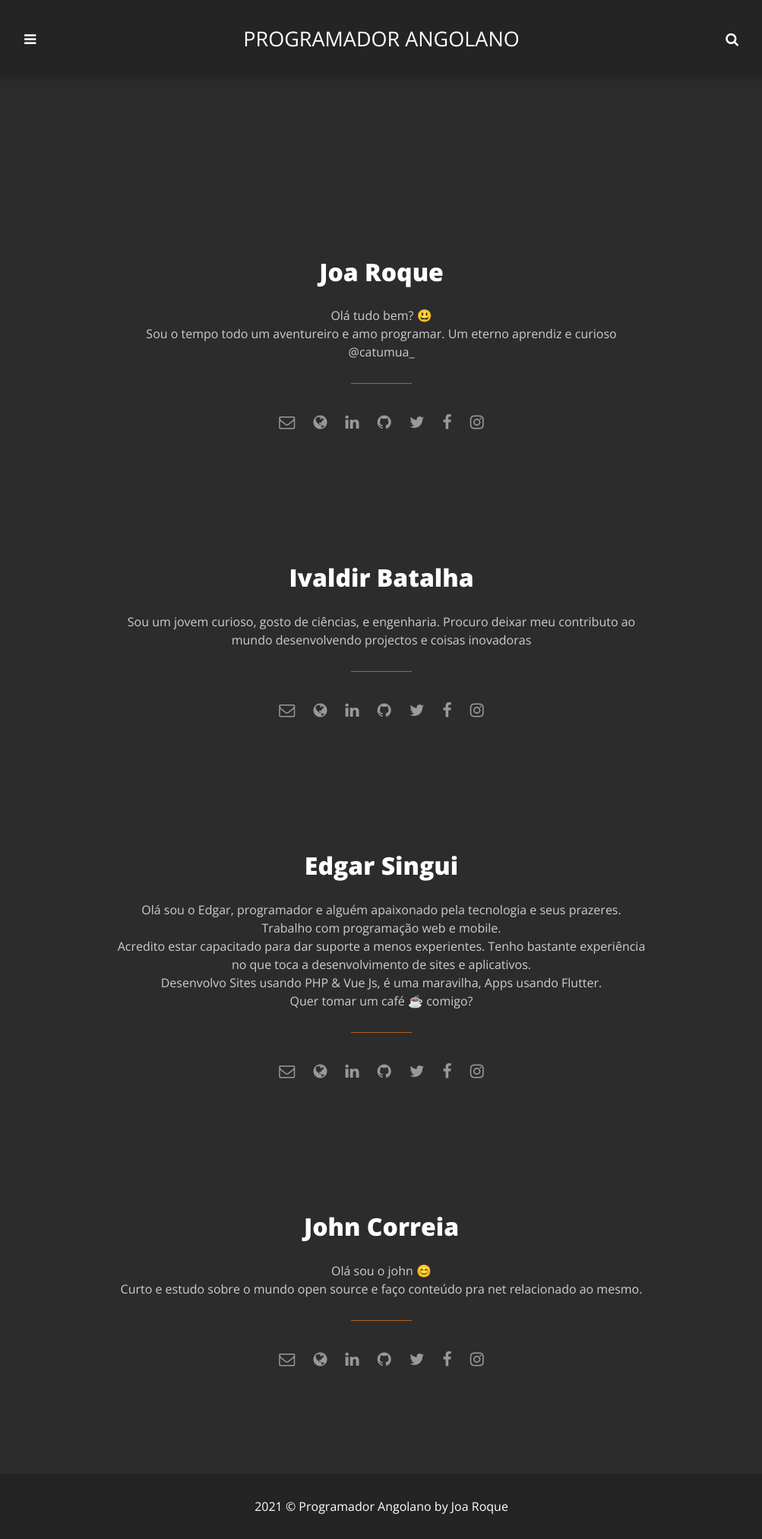
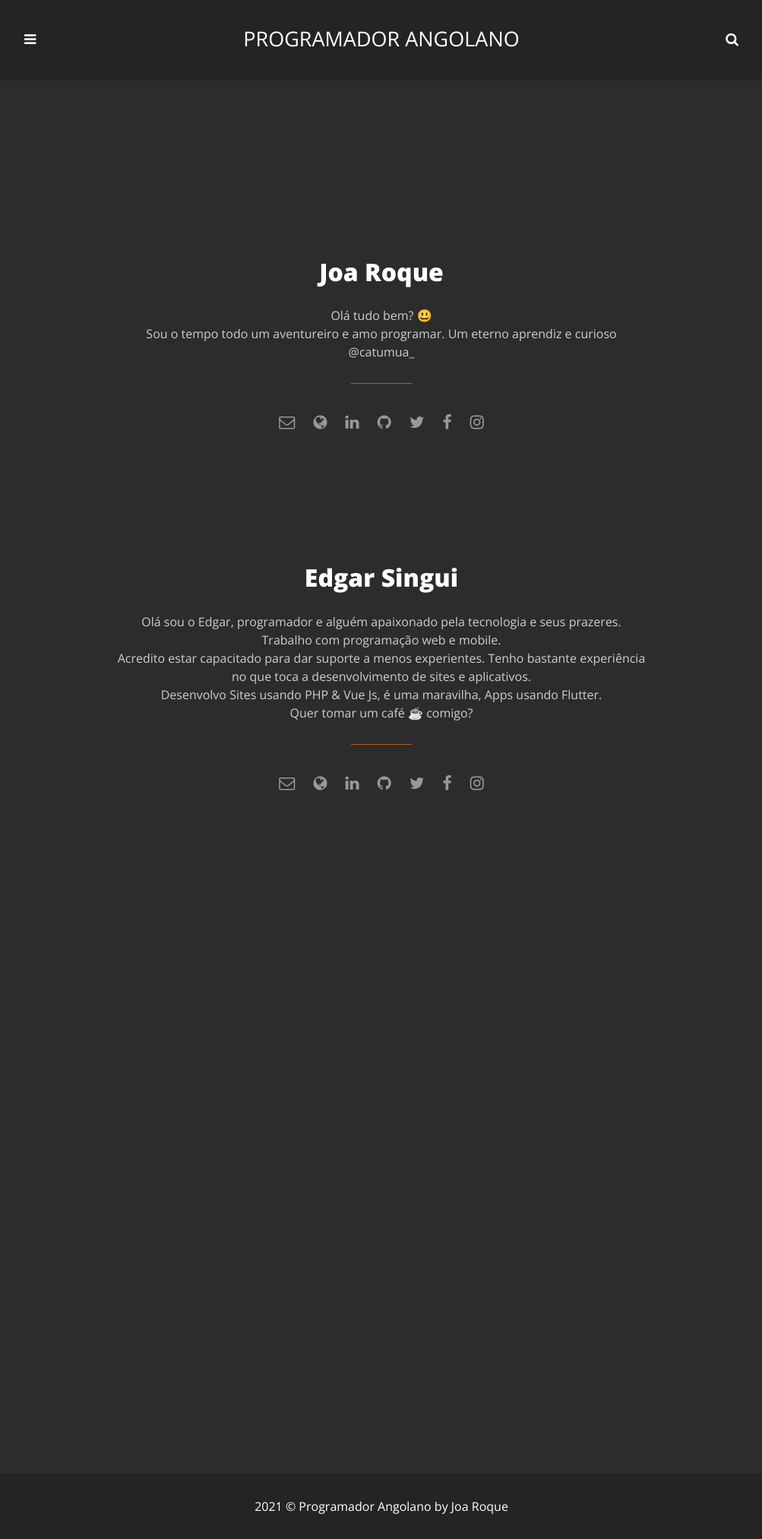
Before and after one commit to programadorao/pangolano.github.io-old, a Jekyll site: the page built from _pages/about.html, in a window 1280 px wide. Shown: the whole page at 76% size, without its empty margins (138-1141 px from the left). Built offline with Jekyll 4.4.1, drawn with Linux system fonts in a browser that asks for light colours; emoji names are drawn with the system emoji font.

Commit message:
Editar autores

```diff
--- a/_config.yml
+++ b/_config.yml
@@ -24,21 +24,8 @@
       twitter: "catumua_"
       github: joaroque
       instagram: catumua_ # Add your Instagram handle
-      linkedin:
-   ivaldir:
-      name: Ivaldir Batalha
-      profile: ivaldir.jpg
-      description: > #author description
-         Sou um jovem curioso, gosto de ciências, e engenharia.
-         Procuro deixar meu contributo ao mundo desenvolvendo projectos e coisas inovadoras
-      display_name: Ivaldir
-      email: ivalbat1@gmail.com
-      web:
-      facebook: ivaldir.lopes # Add your Facebook handle
-      twitter: Ivaldir17
-      github: ­ivaldir301 # Add your Github handle
-      instagram: batalha.ivaldir # Add your Instagram handle
-      linkedin:
+      linkedin: joaquim-catumua-roque
+
    edgar:
       name: Edgar Singui
       profile: edgar.jpg
@@ -59,23 +46,7 @@
       instagram: edgarsingui_ # Add your Instagram handle
       linkedin: edgar-singui
 
-   john:
-      name: John Correia
-      profile: john.jpg
-      description: > #author description
-        Olá sou o john  :blush:
-         <br>Curto e estudo sobre o mundo open source e
-        faço conteúdo pra net relacionado ao mesmo.
-      display_name: John
-      email: johncorreia02@gmail.com
-      web: https://apenasumuser.blogspot.com/
-      telegram: Johncorreia
-      facebook: john.correia.12935 # Add your Facebook handle
-      twitter:
-      github:  # Add your Github handle
-      instagram: johncorreia02/ # Add your Instagram handle
-      linkedin:
-      youtube:  https://www.youtube.com/channel/UCPaEnASR7h7I866y1CWEfzQ
+
 
 
 
```
